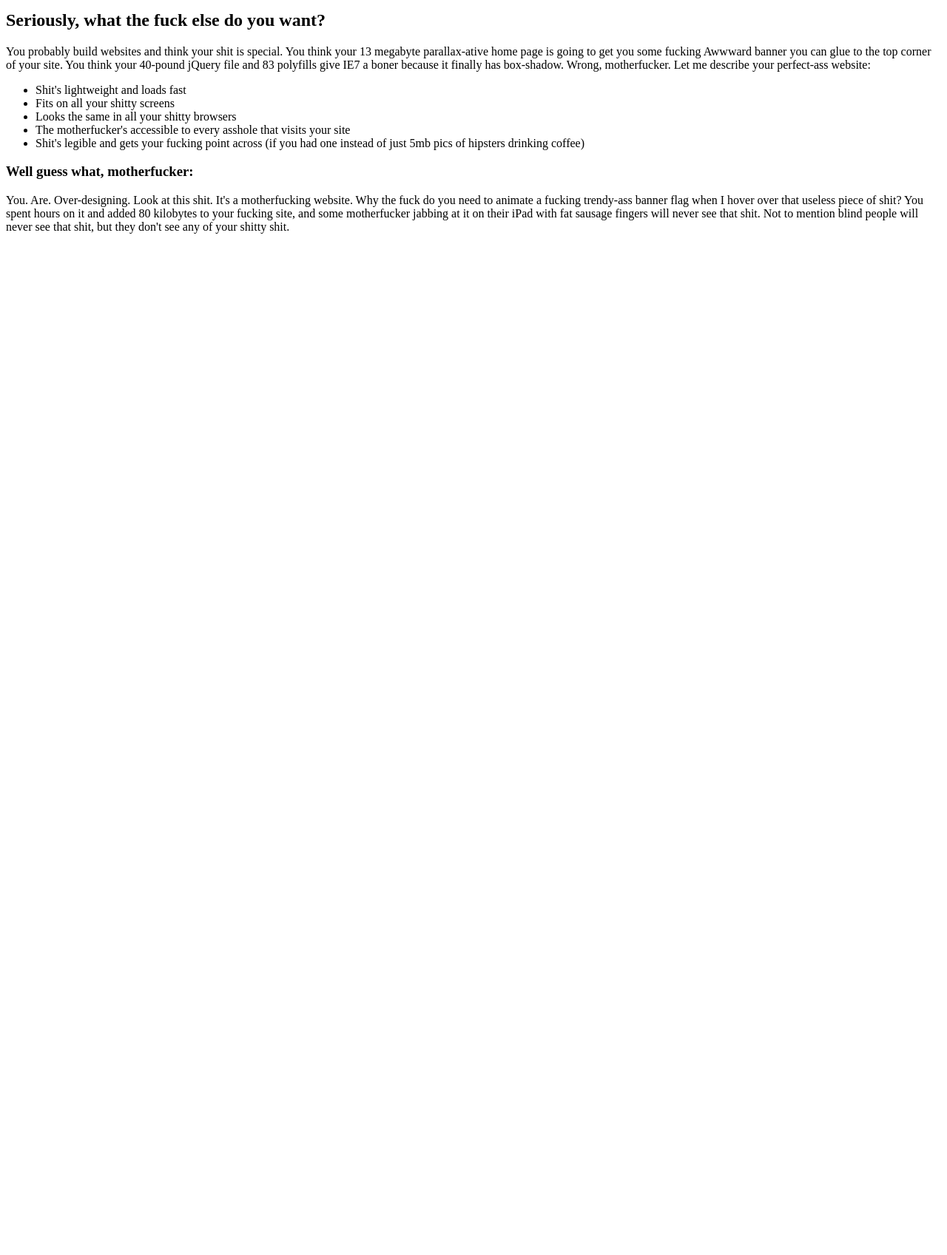
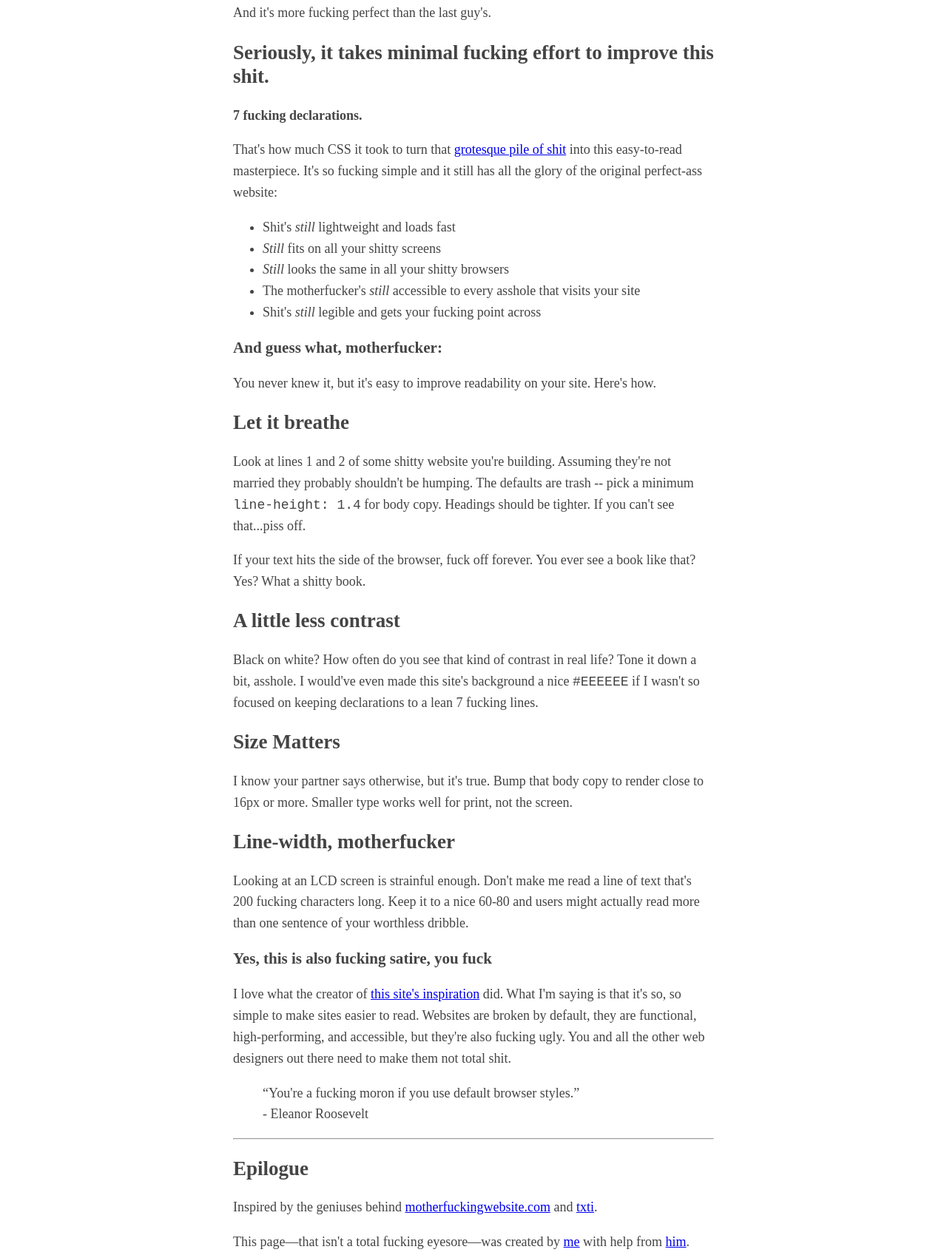
Before and after one commit to CongDuc-17/CongDuc-17, a plain HTML site: page index.html in a window 1280 px wide. Shown: the part 104-1801 px from the top of the page at 74% size. Before the commit the page ends 800 px from the top, so only its background shows below. Drawn offline with Linux system fonts and the light colour scheme.

Commit message:
Bai tap buoi 1

```diff
--- a/index.html
+++ b/index.html
@@ -5,40 +5,110 @@
     <meta name="viewport" content="width=device-width, initial-scale=1.0" />
     <title>Wed cua Cong Duc</title>
   </head>
+  <style>
+    body {
+      margin: 40px auto;
+      max-width: 650px;
+      line-height: 1.6;
+      font-size: 18px;
+      color: #444;
+      padding: 0 10px;
+    }
+    h1,
+    h2,
+    h3 {
+      line-height: 1.2;
+    }
+    code {
+      line-height: 1.4;
+    }
+    blockquote{
+      margin-inline-start: 40px;
+      margin-inline-end: 40px;
+    }
+  </style>
+
   <body>
-    <h1>This is a motherfucking website.</h1>
-    <p>And it's fucking perfect.</p>
-    <h2>Seriously, what the fuck else do you want?</h2>
+    <h1>This is <i>still</i> a motherfucking website.</h1>
+    <p>And it's more fucking perfect than the last guy's.</p>
+
+    <h2>Seriously, it takes minimal fucking effort to improve this shit.</h2>
+    <p><b>7 fucking declarations.</b></p>
     <p>
-      You probably build websites and think your shit is special. You think your
-      13 megabyte parallax-ative home page is going to get you some fucking
-      Awwward banner you can glue to the top corner of your site. You think your
-      40-pound jQuery file and 83 polyfills give IE7 a boner because it finally
-      has box-shadow. Wrong, motherfucker. Let me describe your perfect-ass
-      website:
+      That's how much CSS it took to turn that
+      <a href="http://motherfuckingwebsite.com/">grotesque pile of shit</a> into
+      this easy-to-read masterpiece. It's so fucking simple and it still has all
+      the glory of the original perfect-ass website:
     </p>
     <ul>
-      <li>Shit's lightweight and loads fast</li>
-      <li>Fits on all your shitty screens</li>
-      <li>Looks the same in all your shitty browsers</li>
+      <li>Shit's <i>still</i> lightweight and loads fast</li>
+      <li><i>Still</i> fits on all your shitty screens</li>
+      <li><i>Still</i> looks the same in all your shitty browsers</li>
       <li>
-        The motherfucker's accessible to every asshole that visits your site
+        The motherfucker's <i>still</i> accessible to every asshole that visits
+        your site
       </li>
-      <li>
-        Shit's legible and gets your fucking point across (if you had one
-        instead of just 5mb pics of hipsters drinking coffee)
-      </li>
+      <li>Shit's <i>still</i> legible and gets your fucking point across</li>
     </ul>
-    <h3>Well guess what, motherfucker:</h3>
+
+    <h3>And guess what, motherfucker:</h3>
     <p>
-      You. Are. Over-designing. Look at this shit. It's a motherfucking website.
-      Why the fuck do you need to animate a fucking trendy-ass banner flag when
-      I hover over that useless piece of shit? You spent hours on it and added
-      80 kilobytes to your fucking site, and some motherfucker jabbing at it on
-      their iPad with fat sausage fingers will never see that shit. Not to
-      mention blind people will never see that shit, but they don't see any of
-      your shitty shit.
+      You never knew it, but it's easy to improve readability on your site.
+      Here's how.
     </p>
+
+    <h2>Let it breathe</h2>
+    <p>
+      Look at lines 1 and 2 of some shitty website you're building. Assuming
+      they're not married they probably shouldn't be humping. The defaults are
+      trash -- pick a minimum <code>line-height: 1.4</code> for body copy.
+      Headings should be tighter. If you can't see that...piss off.
+    </p>
+    <p>
+      If your text hits the side of the browser, fuck off forever. You ever see
+      a book like that?<br />Yes? What a shitty book.
+    </p>
+
+    <h2>A little less contrast</h2>
+    <p>
+      Black on white? How often do you see that kind of contrast in real life?
+      Tone it down a bit, asshole. I would've even made this site's background a
+      nice <code>#EEEEEE</code> if I wasn't so focused on keeping declarations
+      to a lean 7 fucking lines.
+    </p>
+
+    <h2>Size Matters</h2>
+    <p>
+      I know your partner says otherwise, but it's true. Bump that body copy to
+      render close to 16px or more. Smaller type works well for print, not the
+      screen.
+    </p>
+
+    <h2>Line-width, motherfucker</h2>
+    <p>
+      Looking at an LCD screen is strainful enough. Don't make me read a line of
+      text that's 200 fucking characters long. Keep it to a nice 60-80 and users
+      might actually read more than one sentence of your worthless dribble.
+    </p>
+
+    <h3>Yes, this is also fucking satire, you fuck</h3>
+    <p>
+      I love what the creator of
+      <a href="http://motherfuckingwebsite.com/">this site's inspiration</a>
+      did. What I'm saying is that it's so, so simple to make sites easier to
+      read. Websites are broken by default, they are functional,
+      high-performing, and accessible, but they're also fucking ugly. You and
+      all the other web designers out there need to make them not total shit.
+    </p>
+    <p><blockquote>  <q>You're a fucking moron if you use default browser styles.</q><br />-
+      Eleanor Roosevelt</blockquote>
+    </p>
+
+    <hr>
+
+    <h2>Epilogue</h2>
+    <p>Inspired by the geniuses behind <a href="http://motherfuckingwebsite.com/" > motherfuckingwebsite.com</a> and <a href="https://txti.es/">txti</a>.</p>
+    <p>This page—that isn't a total fucking eyesore—was created by <a href="https://x.com/drew_mc">me</a> with help from <a href="https://x.com/gabehammersmith">him</a>.</p>
 
     <!-- <p>You never knew it, but this is your perfect website. Here's why.</p>
     <h1>heading1</h1>
```
